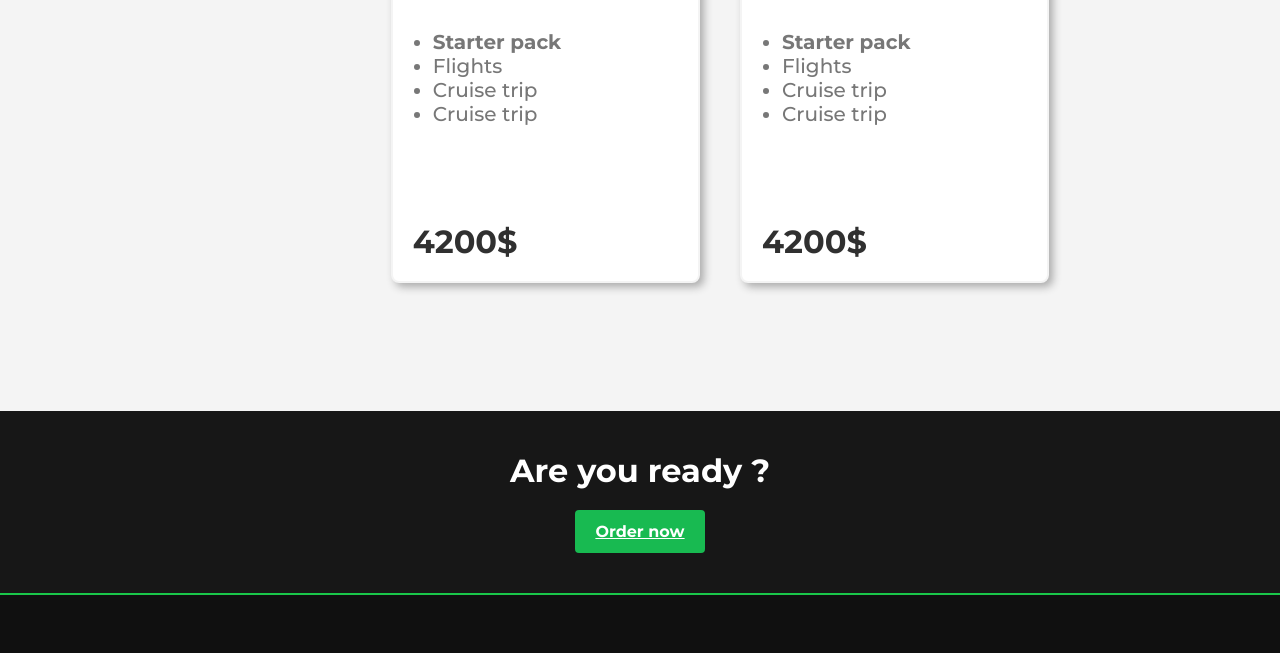
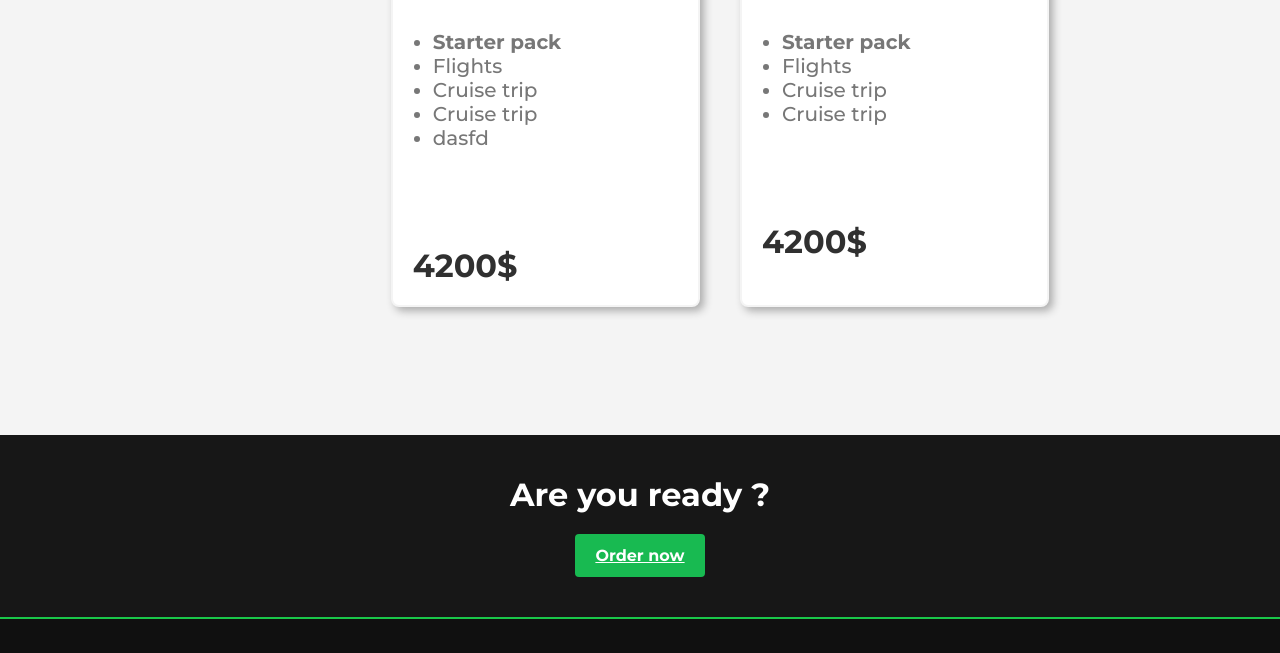
Before and after one commit to Lkhamjav-github/pine_tour, a plain HTML site: page index.html in a window 1280 px wide. Shown: the part 2480-3133 px from the top of the page. Drawn offline with Linux system fonts and the light colour scheme.

Commit message:
add asdfd

```diff
--- a/index.html
+++ b/index.html
@@ -117,6 +117,7 @@
                         <li>Flights</li>
                         <li>Cruise trip</li>
                         <li>Cruise trip</li>
+                        <li>dasfd</li>
                     </ul>
                     <div class="price">
                         4200$
```
